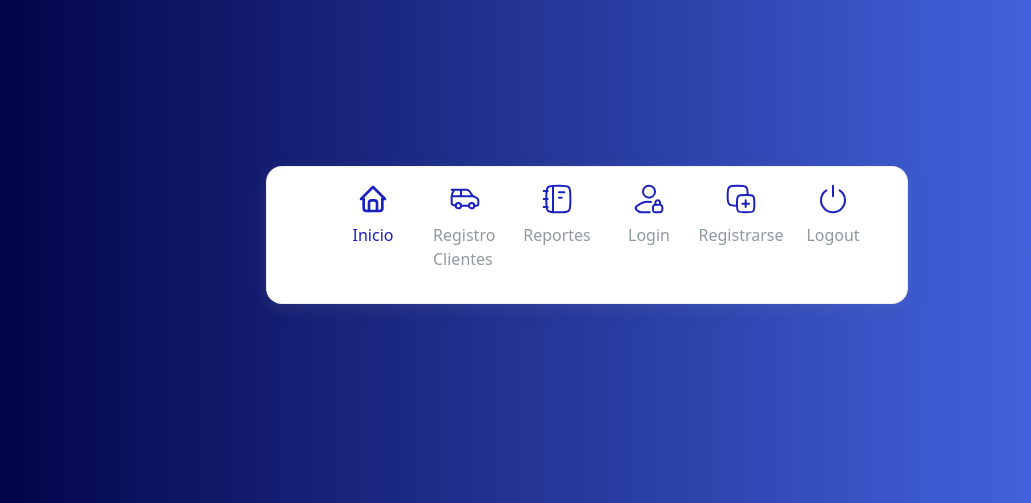
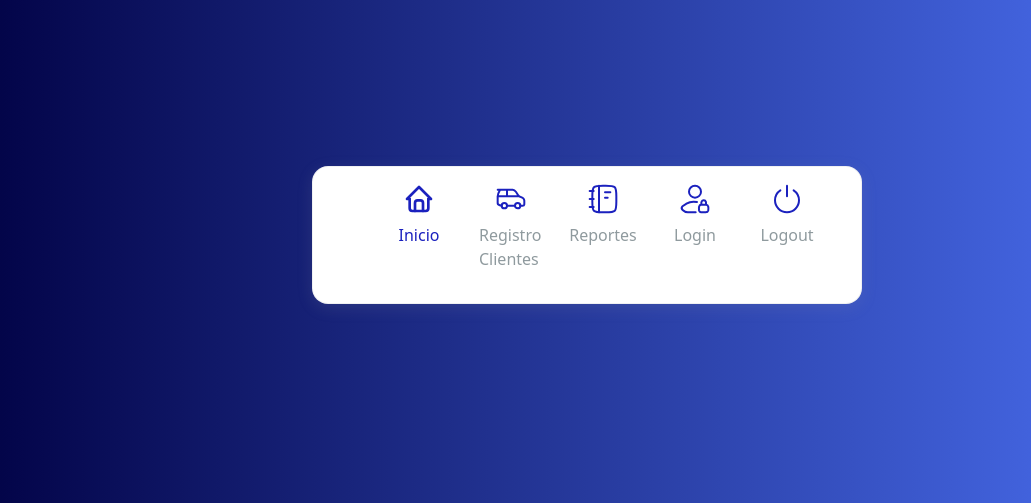
Before and after one commit to LeoNardoz333/Autolavado, a PHP site: page / in a window 1280 px wide. Shown: the top 503 px of the page, without its empty margins (53-1084 px from the left). Run offline with PHP 8.4, Linux system fonts and the light colour scheme.

Commit message:
Se quitó el botón de registrarse

```diff
--- a/Proyecto/view/Menu.view.php
+++ b/Proyecto/view/Menu.view.php
@@ -203,17 +203,6 @@ body {
                     Login
                 </a>
             </li>
-
-            <li>
-                <a href="rusuarios">
-                <svg xmlns="http://www.w3.org/2000/svg" viewBox="0 0 24 24" width="24" height="24" color="#1b21be" fill="none">
-    <path d="M9 15C9 12.1716 9 10.7574 9.87868 9.87868C10.7574 9 12.1716 9 15 9L16 9C18.8284 9 20.2426 9 21.1213 9.87868C22 10.7574 22 12.1716 22 15V16C22 18.8284 22 20.2426 21.1213 21.1213C20.2426 22 18.8284 22 16 22H15C12.1716 22 10.7574 22 9.87868 21.1213C9 20.2426 9 18.8284 9 16L9 15Z" stroke="currentColor" stroke-width="1.5" stroke-linecap="round" stroke-linejoin="round" />
-    <path d="M16.9999 9C16.9975 6.04291 16.9528 4.51121 16.092 3.46243C15.9258 3.25989 15.7401 3.07418 15.5376 2.90796C14.4312 2 12.7875 2 9.5 2C6.21252 2 4.56878 2 3.46243 2.90796C3.25989 3.07417 3.07418 3.25989 2.90796 3.46243C2 4.56878 2 6.21252 2 9.5C2 12.7875 2 14.4312 2.90796 15.5376C3.07417 15.7401 3.25989 15.9258 3.46243 16.092C4.51121 16.9528 6.04291 16.9975 9 16.9999" stroke="currentColor" stroke-width="1.5" stroke-linecap="round" stroke-linejoin="round" />
-    <path d="M18 15.5L13 15.5M15.5 13V18" stroke="currentColor" stroke-width="1.5" stroke-linecap="round" />
-</svg>
-                    Registrarse
-                </a>
-            </li>
             <li>
                 <a href="logout">
 
```
